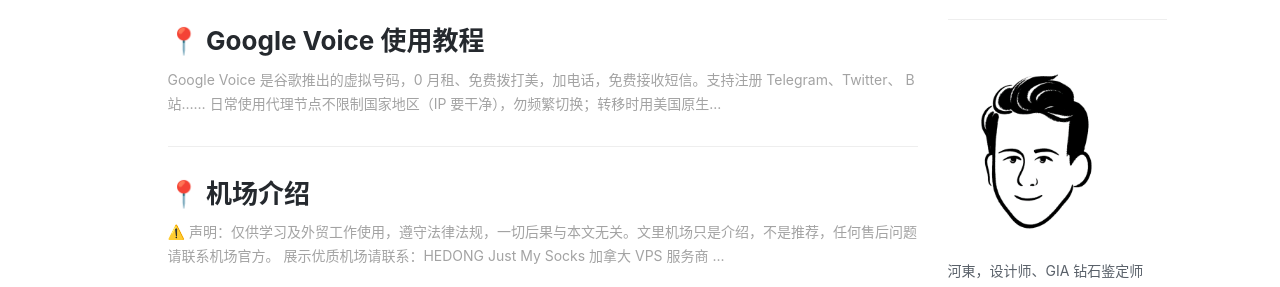
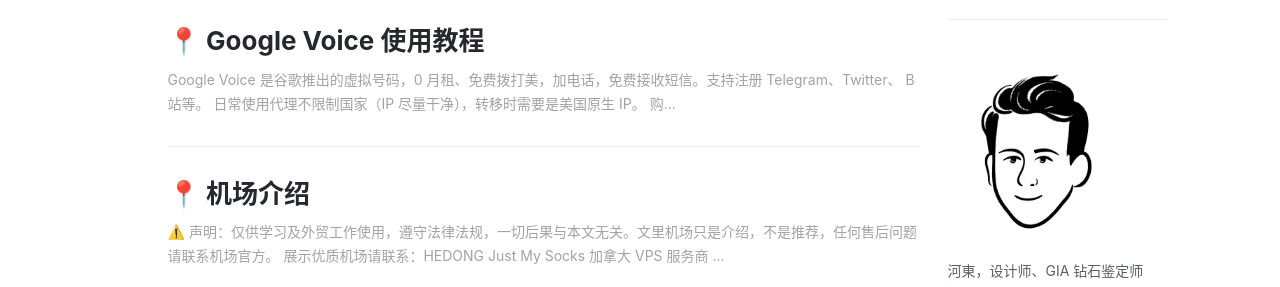
Before and after one commit to ssnhd/ssnhd.github.io, a Jekyll site: the page built from index.html, in a window 1280 px wide and 900 px high, scrolled down 407 px. Shown: the part 189-476 px from the top of the window. Built offline with Jekyll 4.4.1, drawn with Linux system fonts in a browser that asks for light colours; nearby versions of some CDN libraries; the list of posts is cut into pages by our own code; comment, search, counter and statistics services are not loaded.

Commit message:
Update 2021-1-27-voice.md

```diff
--- a/_posts/2021-1-27-voice.md
+++ b/_posts/2021-1-27-voice.md
@@ -11,9 +11,9 @@
   - Google Voice
 ---
 
-Google Voice 是谷歌推出的虚拟号码，0 月租、免费拨打美，加电话，免费接收短信。支持注册 Telegram、Twitter、 B 站……
+Google Voice 是谷歌推出的虚拟号码，0 月租、免费拨打美，加电话，免费接收短信。支持注册 Telegram、Twitter、 B 站等。
 
-`日常使用代理节点不限制国家地区（IP 要干净），勿频繁切换；转移时用美国原生 IP。`
+日常使用代理不限制国家（IP 尽量干净），转移时需要是美国原生 IP。
 
 ## 购买 Google Voice
 全网最优质 Google Voice、Gmail 、美/日/韩/港/台/土区 Apple ID。
@@ -26,7 +26,7 @@
 ## 网页端
 打开 [Google Voice](https://voice.google.com/) 输入账号和密码登陆。
 
->注：登录时可能会提示输入辅助邮箱验证（确认您的辅助邮箱），勿选择接收验证码。
+>注：登录时可能会提示输入辅助邮箱验证（确认您的辅助邮箱）。
 
 ![](https://i.imgur.com/cAWNsRj.png)
 
```
Also changed, not shown: other parts of _posts/2021-1-27-voice.md (+1 -2 lines).
